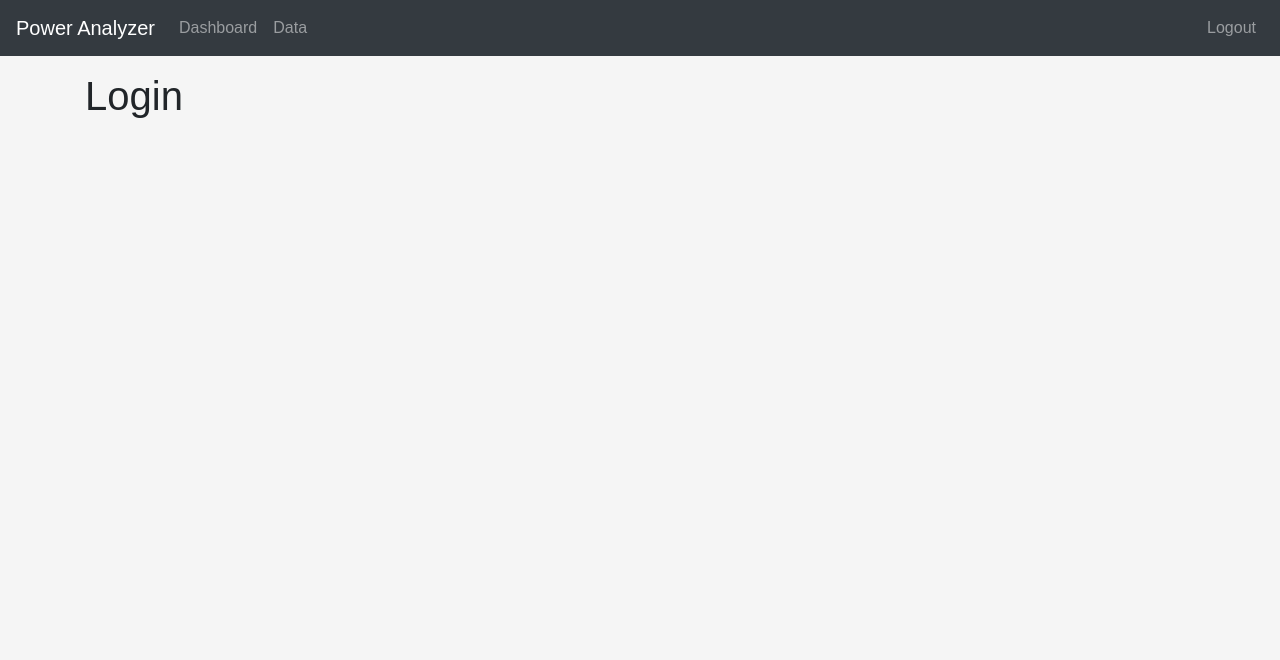
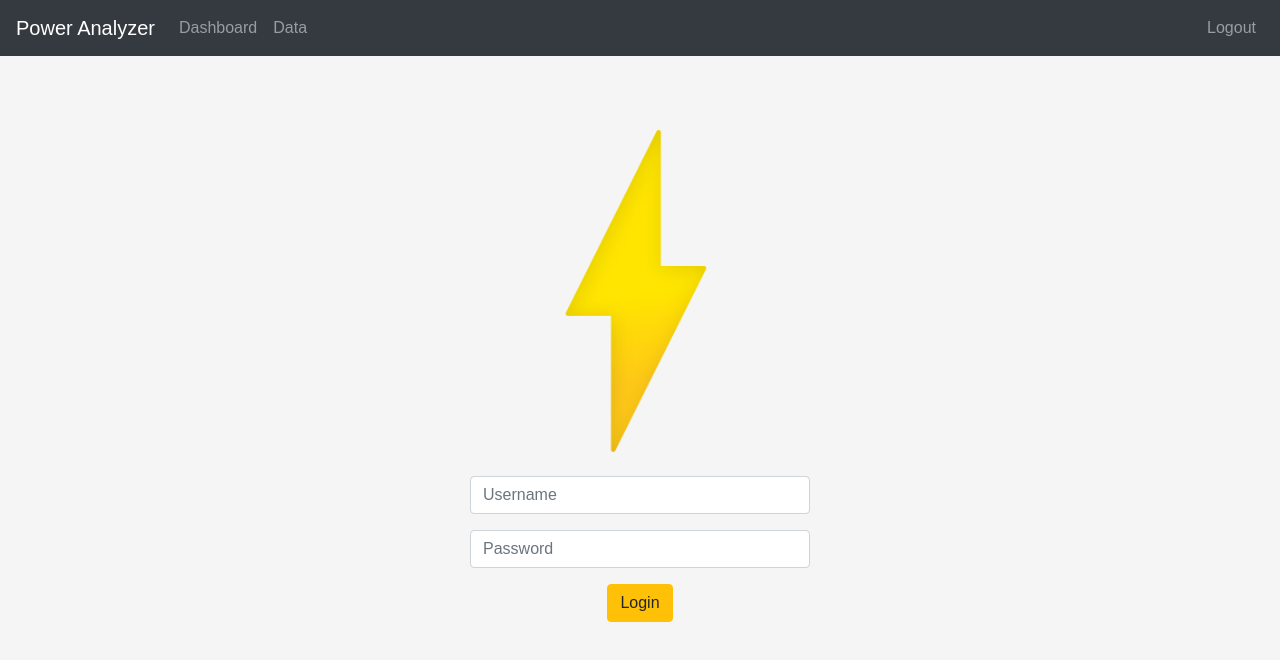
Before and after one commit to power-analyzer/frontend, a React (Create React App) app: page / in a window 1280 px wide. Shown: the top 660 px of the page. Built offline with nearby package versions, Linux system fonts and the light colour scheme.

Commit message:
Login page

```diff
--- a/src/routes/Login.js
+++ b/src/routes/Login.js
@@ -1,9 +1,36 @@
 import React, { Component } from 'react';
+import { Link } from 'react-router-dom';
+import {
+  Container,
+  Form,
+  FormGroup,
+  Input,
+  Label,
+  Row,
+  Col,
+} from 'reactstrap';
+
+import logo from '../media/logo.png';
 
 export class LoginRoute extends Component {
   render() {
     return(
-      <h1>Login</h1>
+      <Container>
+        <Row>
+          <Col xs="12" md={{"size": 6, "offset": 3}} lg={{"size": 4, "offset": 4}} className="text-center mt-5">
+            <img src={logo} alt="Power Analyzer Logo" className="img-fluid"/>
+            <Form className="mt-3">
+              <FormGroup>
+                <Input type="text" name="username" id="username" placeholder="Username" />
+              </FormGroup>
+              <FormGroup>
+                <Input type="password" name="password" id="examplePassword" placeholder="Password" />
+              </FormGroup>
+              <Link to="dashboard" className="btn btn-warning">Login</Link>
+            </Form>
+          </Col>
+        </Row>
+      </Container>
     );
   }
 }
```
Also changed, not shown: src/media/logo.png (added).
